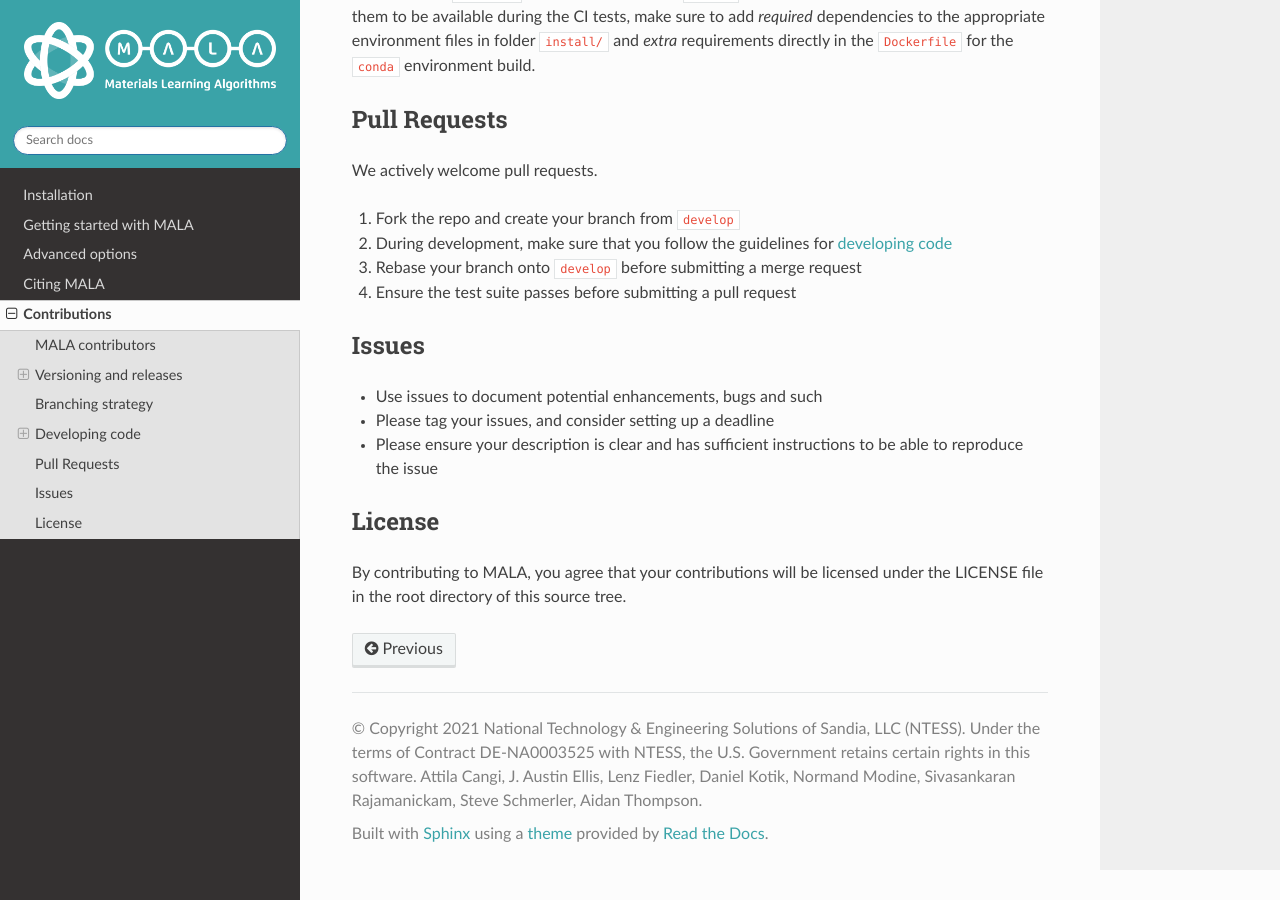
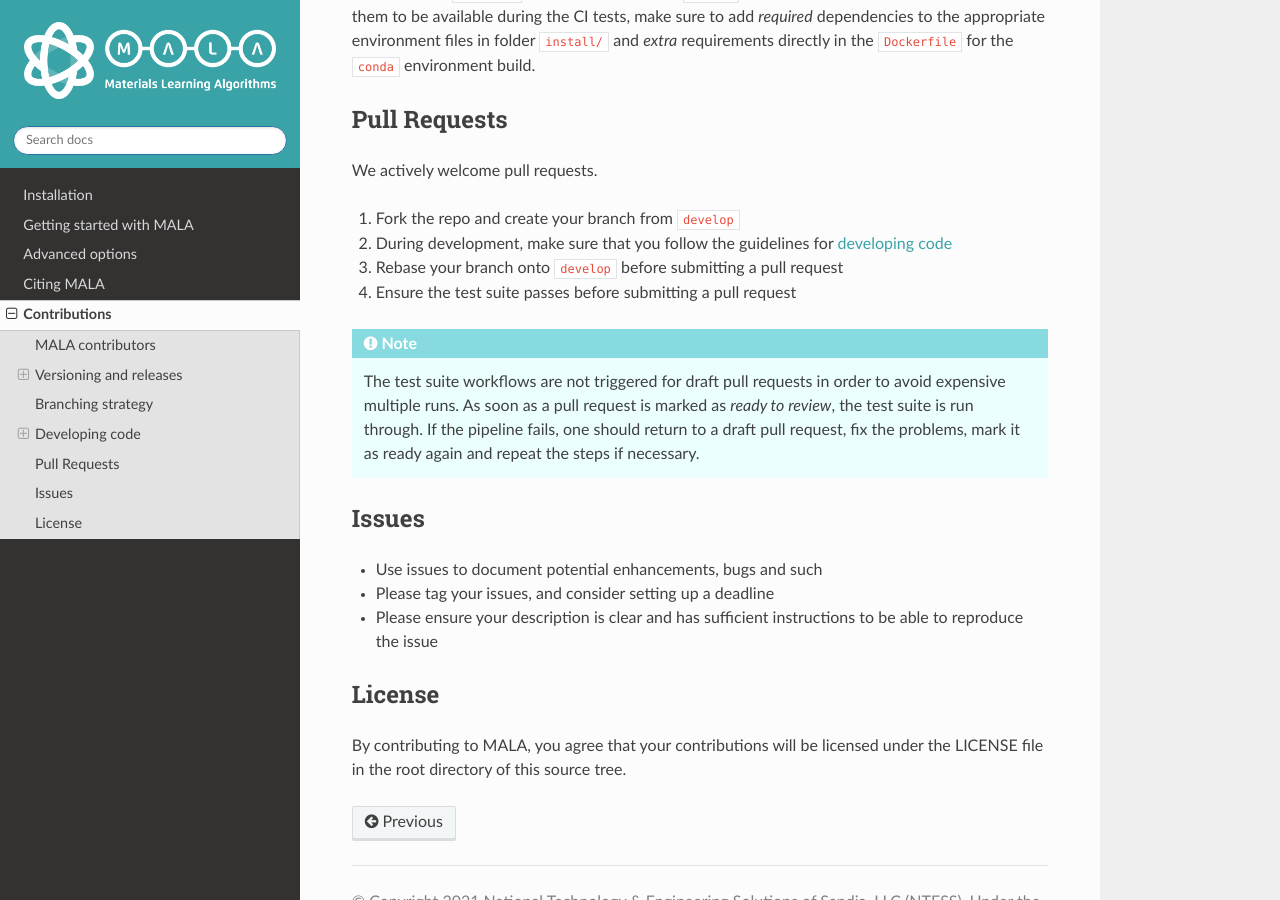
Before and after one commit to mala-project/mala, a Sphinx documentation site: the page built from docs/source/CONTRIBUTE.md, in a window 1280 px wide and 900 px high, scrolled down 2651 px. Built offline with Sphinx 7.4.7 and the Read the Docs theme 2.0.0, drawn with Linux system fonts in a browser that asks for light colours; pages that are not in the unit, such as notebooks, are missing from menus; the version number could not be read and is left out.

Commit message:
Update docs with a note on draft PRs and workflow runs

````diff
--- a/docs/source/CONTRIBUTE.md
+++ b/docs/source/CONTRIBUTE.md
@@ -119,8 +119,15 @@ add _required_ dependencies to the appropriate environment files in folder `inst
 We actively welcome pull requests.
 1. Fork the repo and create your branch from `develop`
 2. During development, make sure that you follow the guidelines for [developing code](#developing-code)
-3. Rebase your branch onto `develop` before submitting a merge request
+3. Rebase your branch onto `develop` before submitting a pull request
 4. Ensure the test suite passes before submitting a pull request
+
+```{note}
+The test suite workflows are not triggered for draft pull requests in order to avoid expensive multiple runs.
+As soon as a pull request is marked as *ready to review*, the test suite is run through.
+If the pipeline fails, one should return to a draft pull request, fix the problems, mark it as ready again
+and repeat the steps if necessary.
+```
 
 ## Issues
 
````
